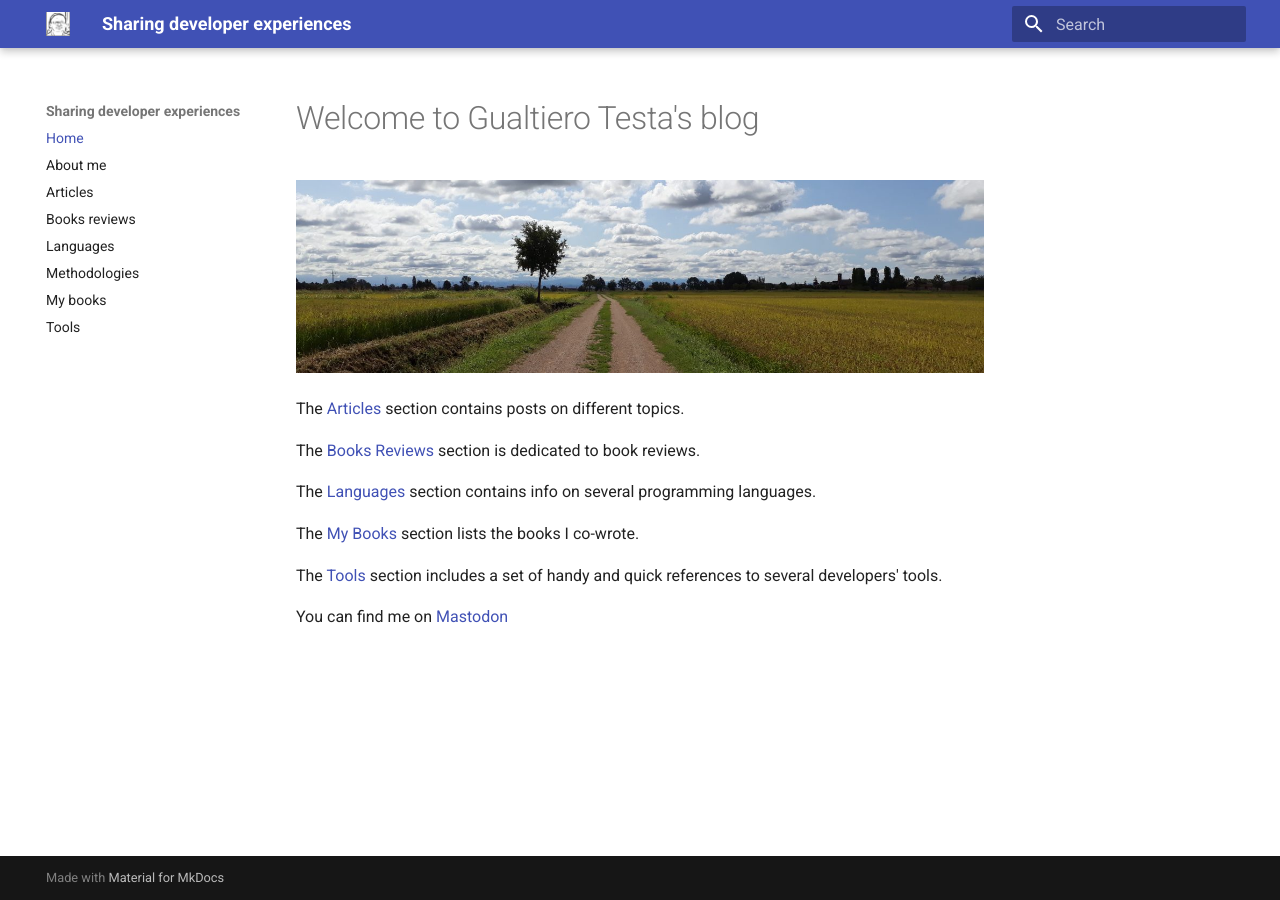
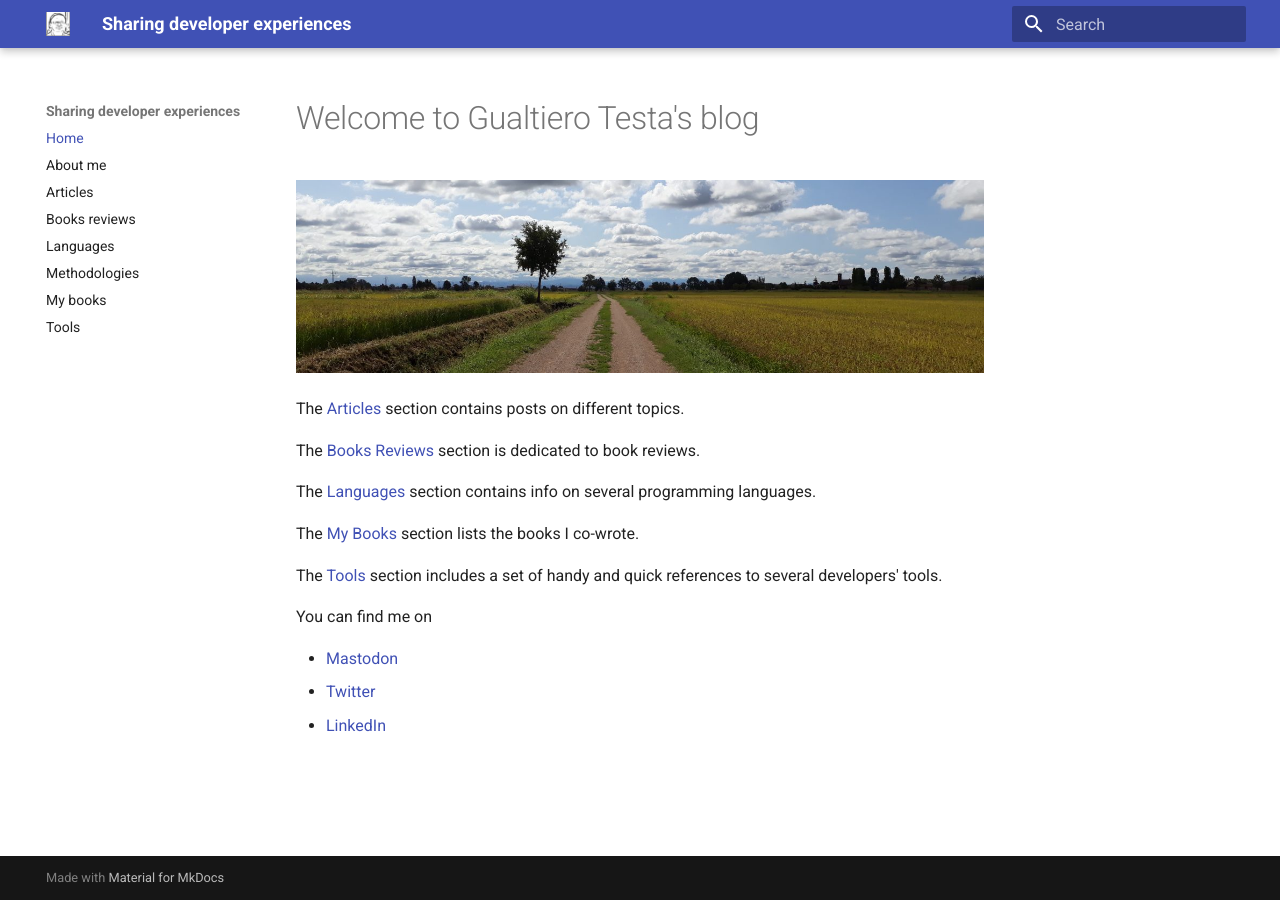
Before and after one commit to gualtierotesta/blog, an MkDocs documentation site: the page built from docs/index.md, in a window 1280 px wide. Built offline with MkDocs 1.6.1 and Material for MkDocs 9.7.7, drawn with Linux system fonts in a browser that asks for light colours.

Commit message:
Added Social links

```diff
--- a/docs/index.md
+++ b/docs/index.md
@@ -12,4 +12,8 @@ The [My Books](my-books.md) section lists the books I co-wrote.
 
 The [Tools](tools/index.md) section includes a set of handy and quick references to several developers' tools.
 
-You can find me on <a rel="me noopener" href="https://mastodon.uno/@gualtierotesta" target="_blank">Mastodon</a>
+You can find me on
+
+* <a rel="me noopener" href="https://mastodon.uno/@gualtierotesta" target="_blank">Mastodon</a>
+* <a rel="me noopener" href="https://twitter.com/gualtierotesta" target="_blank">Twitter</a>
+* <a rel="me noopener" href="https://www.linkedin.com/in/gualtierotesta/" target="_blank">LinkedIn</a>
```
